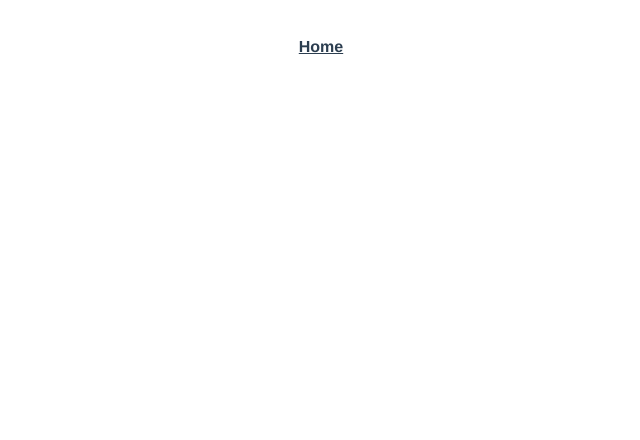
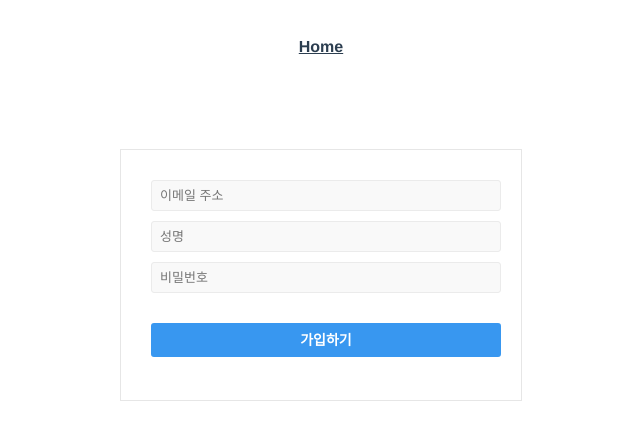
Before and after one commit to kimhongcha/instagram_front, a Vue app: page /register in a window 1280 px wide. Shown: the top 440 px of the page, without its empty margins (319-959 px from the left). Built offline with nearby package versions, Linux system fonts and the light colour scheme.

Commit message:
회원가입 컴포넌트 추가

```diff
--- a/src/components/inputForm.vue
+++ b/src/components/inputForm.vue
@@ -1,17 +1,37 @@
 <template>
     <div class="input-form">
-        <input :type="inputType" :id="inputId" :placeholder="inputPlaceHolder">
+        <input
+            :type="inputType"
+            :id="inputId"
+            :placeholder="inputPlaceHolder"
+            :value="value"
+            @input="$emit('input', $event.target.value)"
+        />
     </div>
 </template>
 
 <script>
 export default {
     name: 'InputForm',
-    props: [
-            'inputType',
-            'inputId',
-            'inputPlaceHolder'
-        ]
+    props: {
+        inputId: {
+            type: String,
+            required: true
+        },
+        inputType: {
+            type: String,
+            required: true
+        },
+        inputPlaceHolder: {
+            type: String,
+            required: true
+        },
+        value: {
+            type: String,
+            requiored: true
+        }
+    }
+
 }
 </script>
 
@@ -27,6 +47,7 @@ export default {
   color: #444444;
   font-size: 13px;
   padding: 7px 8px 7px;
+  margin: 5px 5px 5px 5px;
 }
 
 </style>
--- a/src/views/Register.vue
+++ b/src/views/Register.vue
@@ -1,13 +1,73 @@
 <template>
+    <div class="register">
 
+            <div class="register_container">
+            <InputForm inputId="user_id"
+                        inputType="text"
+                        inputPlaceHolder="이메일 주소"
+                        v-model="userId" />
+
+            <InputForm inputId="user_name"
+                        inputType="text"
+                        inputPlaceHolder="성명"
+                        v-model="userName" />
+
+            <InputForm inputId="user_name"
+                        inputType="password"
+                        inputPlaceHolder="비밀번호"
+                        v-model="userPassword" />
+
+            <button id="submit_btn" value="가입하기" class="submit_btn">가입하기</button>
+        </div>
+    </div>
 </template>
 
 <script>
+import InputForm from '@/components/InputForm.vue';
+
 export default {
-
+    name: 'Register',
+    data() {
+        return {
+            userId : '',
+            userName: '',
+            userPassword: ''
+        }
+    },
+    components: {
+        InputForm
+    }
 }
 </script>
 
 <style>
 
+.register_container{
+    width: 350px;
+    height: 200px;
+    margin: 0 auto;
+    margin-top: 5%;
+    text-align: center;
+    background-color: #fff;
+    border: 1px solid #e6e6e6;
+    padding: 25px 25px 25px 25px;
+    margin-bottom: 30px;
+}
+
+.register_container .submit_btn{
+  background: #3897f0;
+  border-color: #3897f0;
+  color: #fff;
+  border-radius: 3px;
+  border-style: solid;
+  border-width: 2px;
+  font-size: 14px;
+  font-weight: 600;
+  line-height: 28px;
+  outline: none;
+  width: 100%;
+  margin-top: 10px;
+  cursor: pointer;
+  margin: 25px 25px 5px 5px;
+}
 </style>
```
